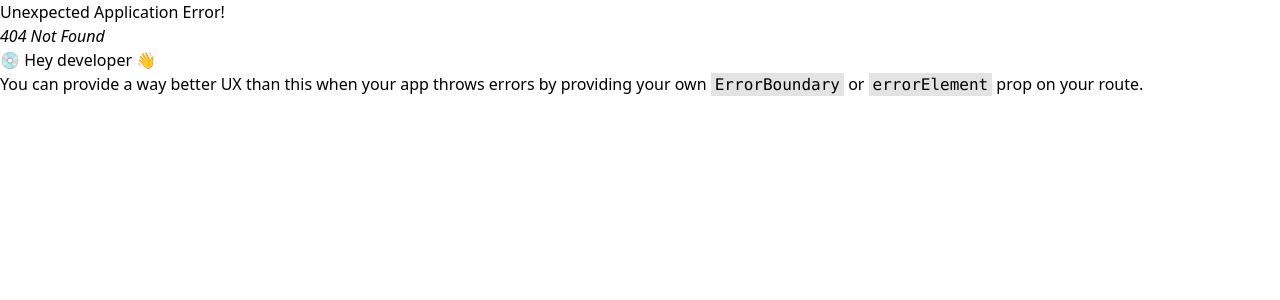
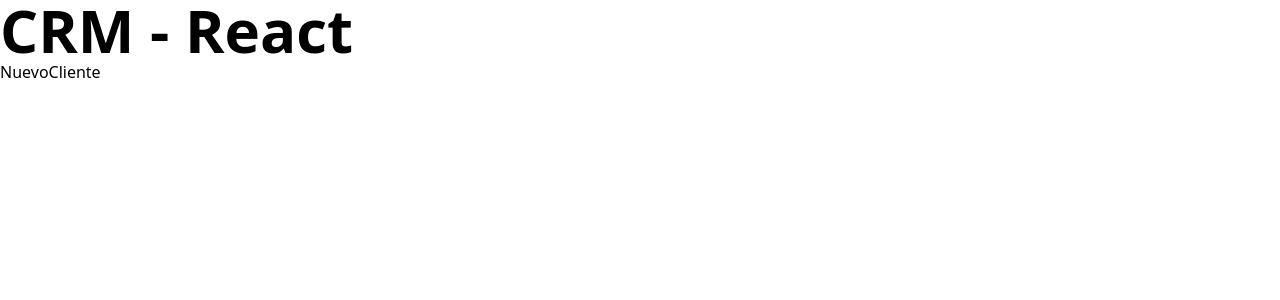
Before and after one commit to Wbahoque09/Proyectos-React, a React (Vite) app in the folder crm-react/: page /clientes/nuevo in a window 1280 px wide. Before the commit this address had no page. Shown: the top 300 px of the page. Built offline with nearby package versions, Linux system fonts and the light colour scheme.

Commit message:
Se crea la carpeta de paginas y se añaden dos nuevos componentes, se hace una breve documentacion sobre el oulet, y se ve el funcionamiento de este en la creacion de rutas

```diff
--- a/crm-react/src/components/Layout.jsx
+++ b/crm-react/src/components/Layout.jsx
@@ -1,6 +1,14 @@
+import { Outlet } from 'react-router-dom';
 
 export const Layout = () => {
     return (
-        <div>Layout</div>
+        <>
+            <div>
+                <h1 className="text-6xl font-bold">CRM - React</h1>
+
+                <Outlet />
+
+            </div>
+        </>
     )
 }
--- a/crm-react/src/main.jsx
+++ b/crm-react/src/main.jsx
@@ -2,16 +2,30 @@ import React from 'react';
 import ReactDOM from 'react-dom/client';
 import './index.css';
 import { createBrowserRouter, RouterProvider } from 'react-router-dom';
+import { Layout } from './components/Layout';
+import { NuevoCliente } from './pages/NuevoCliente';
+import { Inicio } from './pages/Inicio';
 
 const router = createBrowserRouter([
   {
-    path: "/",
-    element: <h1>Inicio</h1>
+    path: "/", // El path sirve para especificar el patron de la URL que activara determinada ruta.
+    element: <Layout />, // El element podemos renderizar una ruta, esta puede ser como en este caso un componente
+    children: [
+      {
+        index: true, // El index va a mostrar o hacer referencia al path de inicio ("/")
+        element: <Inicio />
+      },
+      {
+        path: "/clientes/nuevo",
+        element: <NuevoCliente />
+      }
+    ] // En el children se renderizara todo el resto de rutas creadas, y es lo que captura el outlet en el componente Layout
+    // El componente Layout es el componente padre y sus hijos estan dentro de children
   },
-  {
-    path: "/nosotros",
-    element: <h1>Nosotros</h1>
-  }
+  // {
+  //   path: "/nosotros",
+  //   element: <h1>Nosotros</h1>
+  // }
 ])
 
 ReactDOM.createRoot(document.getElementById('root')).render(
--- /dev/null
+++ b/crm-react/src/pages/Inicio.jsx
@@ -0,0 +1,6 @@
+
+export const Inicio = () => {
+    return (
+        <div>Inicio</div>
+    )
+}
--- /dev/null
+++ b/crm-react/src/pages/NuevoCliente.jsx
@@ -0,0 +1,6 @@
+
+export const NuevoCliente = () => {
+    return (
+        <div>NuevoCliente</div>
+    )
+}
--- a/crm-react/tailwind.config.js
+++ b/crm-react/tailwind.config.js
@@ -2,7 +2,7 @@
 export default {
   content: [
     './index.html',
-    './src/**/*.(js,ts,jsx,tsx)',
+    './src/**/*.{js,ts,jsx,tsx}',
   ],
   theme: {
     extend: {},
```
Also changed, not shown: crm-react/src/docs/Generalidades-Rutas.md (added, +5 -0 lines).
